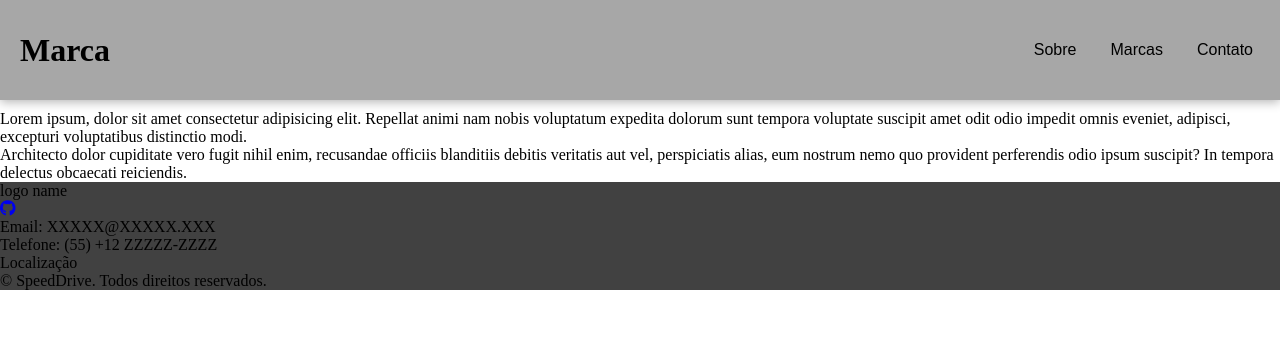
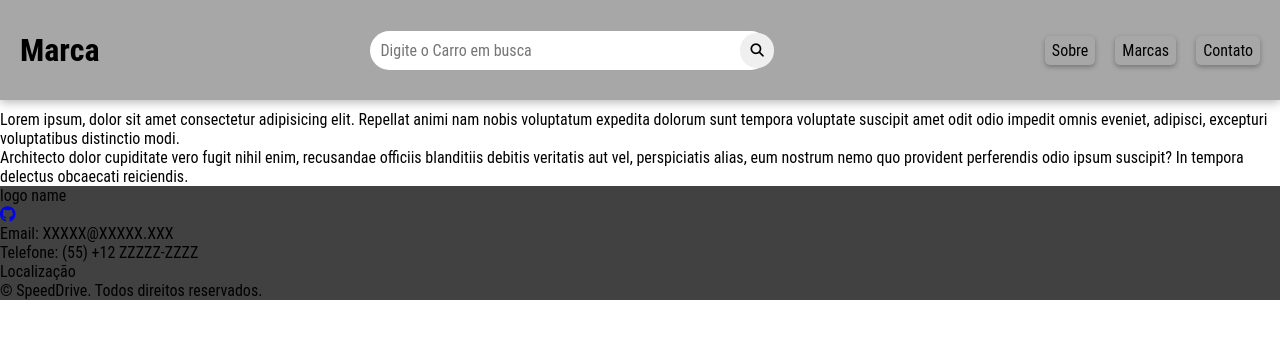
Before and after one commit to MuriloHsTorres/ProjetoCarros, a PHP site: page / in a window 1280 px wide. Shown: the top 339 px of the page. Run offline with PHP 8.4, Linux system fonts and the light colour scheme; some libraries are stand-ins or nearby versions.

Commit message:
Alteraçãos do html e css

```diff
--- a/index.html
+++ b/index.html
@@ -11,13 +11,41 @@
 <body>
     <header>
         <h1>Marca</h1>
+
+        <form action="" method="post" class="barra-pesquisa" id="form-pesquisa">
+            <input type="text" name="nome_do_carro" placeholder="Digite o Carro em busca" size="45" class="campo-pesquisa">
+            <button type="submit" class="btn-pesquisa"><i class="fas fa-search"></i></button>
+        </form>
+        <script>
+            // Impede o envio do formulário ao clicar no botão de pesquisa
+            document.getElementById('form-pesquisa').addEventListener('submit', function(event) {
+              event.preventDefault();  // Impede o comportamento padrão de envio
+              console.log("A pesquisa foi clicada, mas o envio foi bloqueado.");
+            });
+          </script>
+
         <nav class="menu">
             <ul>
                 <li><a href="#">Sobre</a></li>
                 <li class="dropdown"> <!--Classe para que o submenu deste item desça-->
                     <a href="#" class="drop-btn">Marcas</a>
                     <ul class="submenu"> <!--Classe para que este menu tenha um sub-->
-                        <li class="submenu-item"><a href="#">Placeholder</a></li> <!--Classe de item do submenu-->
+                        <li class="submenu-item"><a href="#">BMW</a></li> <!--Classe de item do submenu-->
+                        <li class="submenu-item"><a href="#">Cadilac</a></li>
+                        <li class="submenu-item"><a href="#">Camaro</a></li>
+                        <li class="submenu-item"><a href="#">Chevrolet</a></li>
+                        <li class="submenu-item"><a href="#">Citröen</a></li>
+                        <li class="submenu-item"><a href="#">Ferrari</a></li>
+                        <li class="submenu-item"><a href="#">Fiat</a></li>
+                        <li class="submenu-item"><a href="#">Ford</a></li>
+                        <li class="submenu-item"><a href="#">Hyunday</a></li>
+                        <li class="submenu-item"><a href="#">Lexus</a></li>
+                        <li class="submenu-item"><a href="#">Nissan</a></li>
+                        <li class="submenu-item"><a href="#">Pontiac</a></li>
+                        <li class="submenu-item"><a href="#">Porsche</a></li>
+                        <li class="submenu-item"><a href="#">Renault</a></li>
+                        <li class="submenu-item"><a href="#">Toyota</a></li>
+                        <li class="submenu-item"><a href="#">VolksWagen</a></li>
                     </ul>
                 </li>
                 <li><a href="#">Contato</a></li>
--- a/style.css
+++ b/style.css
@@ -7,11 +7,15 @@
     --cor-quintenaria: #858585;
 }
 
+@import url('https://fonts.googleapis.com/css2?family=Montserrat:ital,wght@0,100..900;1,100..900&family=Roboto+Condensed:ital,wght@0,300;1,300&display=swap');
+
+
 * {
     /*Ajustando as proporções para 0*/
     margin: 0;
     padding: 0;
     box-sizing: border-box; /*Fazendo que os estilos da header, main e footer sejam caixas*/
+    font-family: "Roboto Condensed", sans-serif;
 }
 
 body {
@@ -33,6 +37,38 @@ header { /*Cabeçalho*/
     height: 100px; /*Tamanho do header na tela*/
 }
 
+.barra-pesquisa {
+    display: flex;
+    align-items: center;
+    justify-content: center;
+}
+
+.campo-pesquisa {
+    padding: 10px;
+    font-size: 16px;
+    border: transparent;
+    border-radius: 20px;
+    width: 400px;
+    outline: none;
+}
+
+.campo-pesquisa:focus {
+    border: none;
+}
+
+.btn-pesquisa {
+    padding: 10px;
+    margin-left: -30px;
+    cursor: pointer;
+    border: none;
+    border-radius: 20px;
+}
+
+.btn-pesquisa:hover {
+    background-color: var(--cor-primaria);
+    color: white;
+}
+
 .menu ul {
     list-style-type: none; /*A lista não vai ter as ° ou - */
     display: flex; /*Propriedades flex*/
@@ -49,6 +85,7 @@ header { /*Cabeçalho*/
     border: 2px solid transparent; /*Definir uma borda tranparente*/
     border-radius: 5px; /*A curvatura da borda*/
     transition: background-color 0.3s, color 0.3s, border 0.3s; /*Vai criar uma leve animação de aparecimento desses atributos*/
+    box-shadow: 0 2px 5px rgba(0, 0, 0, 0.3);
 }
 
 .menu ul li a:hover { /*Vai mudar os butões após passar o mouse por cima*/
@@ -64,7 +101,7 @@ header { /*Cabeçalho*/
 .menu ul li .submenu {
     display: none; /*Esconde sub itens até que passe o mouse por cima*/
     position: absolute; /*Vai se manter sempre debaixo do botão*/
-    top: 100%;
+    top: 110%;
     left: 0;
     background-color: var(--cor-secundaria);
     padding: 5px ;
@@ -79,7 +116,10 @@ header { /*Cabeçalho*/
 
 .menu ul li .submenu li a {
     /*margin-left: 15px;*/
+    margin-top: 5px;
+    width: 100%;
     padding: 6px 5px;
+    box-shadow: 0 2px 5px rgba(0, 0, 0, 0.3);
 }
 
 main {
```
